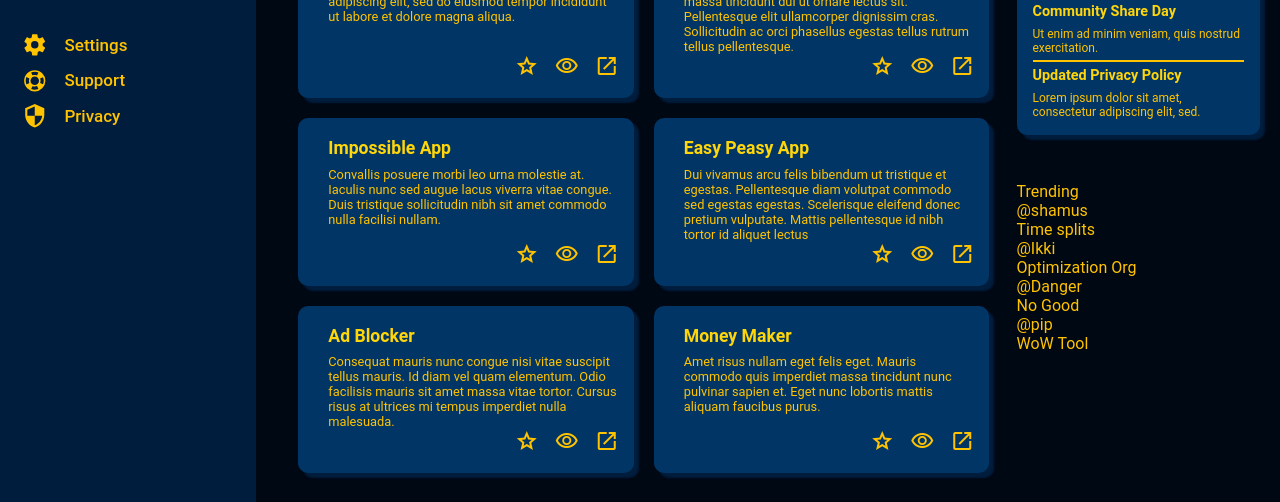
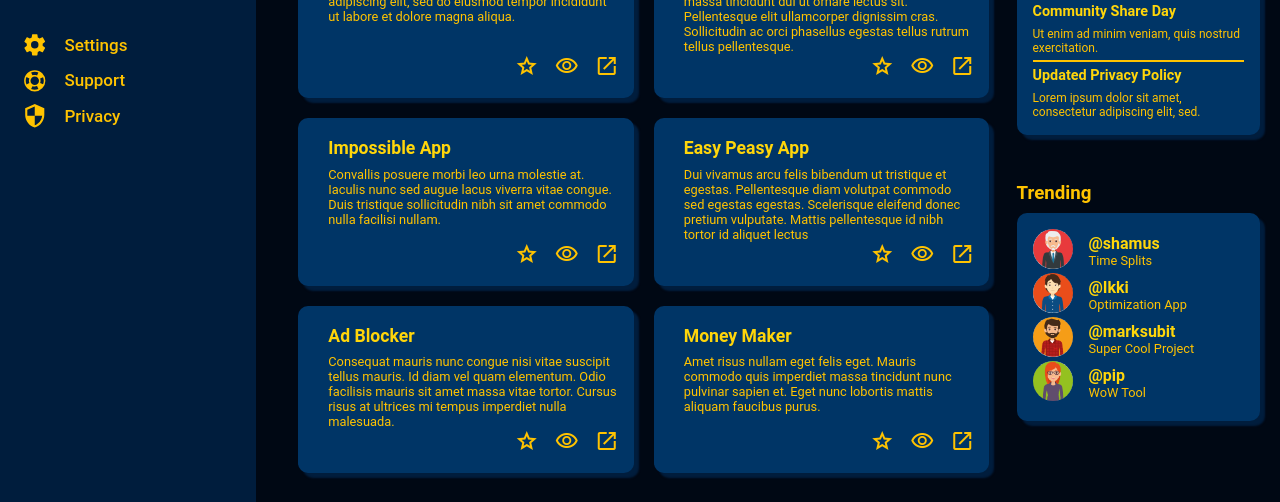
Before and after one commit to subit419/admin-dashboard, a plain HTML site: page index.html in a window 1280 px wide. Shown: the part 298-800 px from the top of the page. Drawn offline with nearby package versions, Linux system fonts and the light colour scheme.

Commit message:
finished trending section

```diff
--- a/index.html
+++ b/index.html
@@ -48,7 +48,7 @@
                 <div class="header-top-right">
                     <svg xmlns="http://www.w3.org/2000/svg" viewBox="0 0 24 24"><title>bell-ring-outline</title><path d="M10,21H14A2,2 0 0,1 12,23A2,2 0 0,1 10,21M21,19V20H3V19L5,17V11C5,7.9 7.03,5.17 10,4.29C10,4.19 10,4.1 10,4A2,2 0 0,1 12,2A2,2 0 0,1 14,4C14,4.1 14,4.19 14,4.29C16.97,5.17 19,7.9 19,11V17L21,19M17,11A5,5 0 0,0 12,6A5,5 0 0,0 7,11V18H17V11M19.75,3.19L18.33,4.61C20.04,6.3 21,8.6 21,11H23C23,8.07 21.84,5.25 19.75,3.19M1,11H3C3,8.6 3.96,6.3 5.67,4.61L4.25,3.19C2.16,5.25 1,8.07 1,11Z" /></svg>
                     <img class="profile-pic-small" src="images/beard.jpg" alt="" class="profile-image">
-                    <div class="profile-name-small">Test User</div>
+                    <div class="profile-name-small">Mark Subit</div>
                 </div>
             </div>
 
@@ -59,7 +59,7 @@
                     </div>
                     <div class="user-profile">
                         <p class="profile-greeting">Hi there,</p>
-                        <p class="profile-name-big">Test User (@testuser)</p>
+                        <p class="profile-name-big">Mark Subit (@marksubit)</p>
                     </div>
                 </div>
 
@@ -190,34 +190,42 @@
             </div>
 
             <div class="trending-section">
-                <div>Trending</div>
+                <h3>Trending</h3>
                 <div class="trends">
                     <div class="trending-profile">
-                        <div class="user-picture"></div>
+                        <div class="user-picture">
+                            <img src="images/guy3.jpg" alt="" class="profile-pic-small">
+                        </div>
                         <div class="trending-profile-info">
-                            <div class="username">@shamus</div>
-                            <div class="profile-project">Time splits</div>
+                            <p class="username">@shamus</p>
+                            <p class="profile-project">Time Splits</p>
                         </div>
                     </div>
                     <div class="trending-profile">
-                        <div class="user-picture"></div>
+                        <div class="user-picture">
+                            <img src="images/guy2.jpg" alt="" class="profile-pic-small">
+                        </div>
                         <div class="trending-profile-info">
-                            <div class="username">@Ikki</div>
-                            <div class="profile-project">Optimization Org</div>
+                            <p class="username">@Ikki</p>
+                            <p class="profile-project">Optimization App</p>
                         </div>
                     </div>
                     <div class="trending-profile">
-                        <div class="user-picture"></div>
+                        <div class="user-picture">
+                            <img src="images/beard.jpg" alt="" class="profile-pic-small">
+                        </div>
                         <div class="trending-profile-info">
-                            <div class="username">@Danger</div>
-                            <div class="profile-project">No Good</div>
+                            <p class="username">@marksubit</p>
+                            <p class="profile-project">Super Cool Project</p>
                         </div>
                     </div>
                     <div class="trending-profile">
-                        <div class="user-picture"></div>
+                        <div class="user-picture">
+                            <img src="images/glasses.jpg" alt="" class="profile-pic-small">
+                        </div>
                         <div class="trending-profile-info">
-                            <div class="username">@pip</div>
-                            <div class="profile-project">WoW Tool</div>
+                            <p class="username">@pip</p>
+                            <p class="profile-project">WoW Tool</p>
                         </div>
                     </div>
                 </div>
--- a/style.css
+++ b/style.css
@@ -102,6 +102,7 @@
     max-width: 470px;
     width: 45vw;
     padding-left: 10px;
+    color: var(--darkest);
 }
 
 .header-top-right {
@@ -244,11 +245,11 @@
     margin-bottom: .5em;
 }
 
-.announcement-section h3 {
+.announcement-section h3, .trending-section h3 {
     margin-bottom: 0.5em;
 }
 
-.announcements {
+.announcements, .trends {
     background-color: var(--neutral);
     border-radius: 10px;
     padding: 1em;
@@ -272,5 +273,16 @@ hr {
     font-size: .75em;
 }
 
-.trending-section {
+.trending-profile {
+    display: flex;
+    align-items: center;
 }
+
+.trending-profile .username {
+    font-weight: bold;
+    color: var(--yellow);
+}
+
+.profile-project {
+    font-size: .8em;
+}
```
